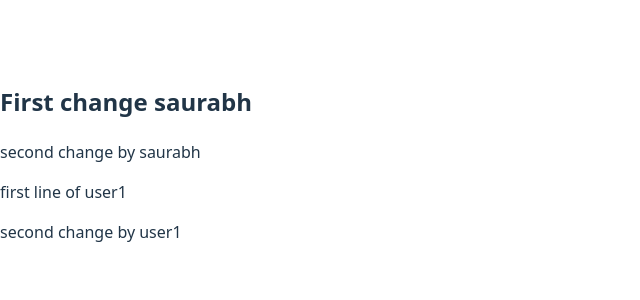
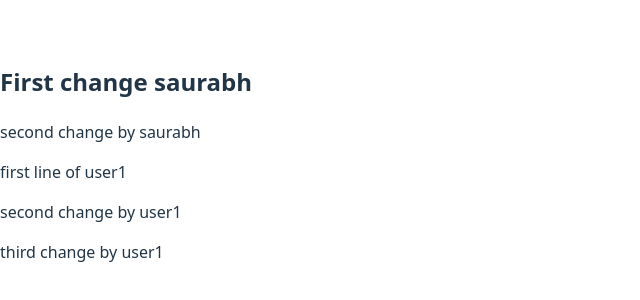
Before and after one commit to Saurabh209/Learning-git, a React (Vite) app: page / in a window 1280 px wide. Shown: the part 238-538 px from the top of the page, without its empty margins (0-640 px from the left). Built offline with nearby package versions, Linux system fonts and the light colour scheme.

Commit message:
third commit by user1

```diff
--- a/src/App.jsx
+++ b/src/App.jsx
@@ -12,6 +12,7 @@ function App() {
     <p>second change by saurabh</p>
     <p>first line of user1</p>
     <p>second change by user1</p>
+    <p>third change by user1</p>
     </>
   )
 }
```
